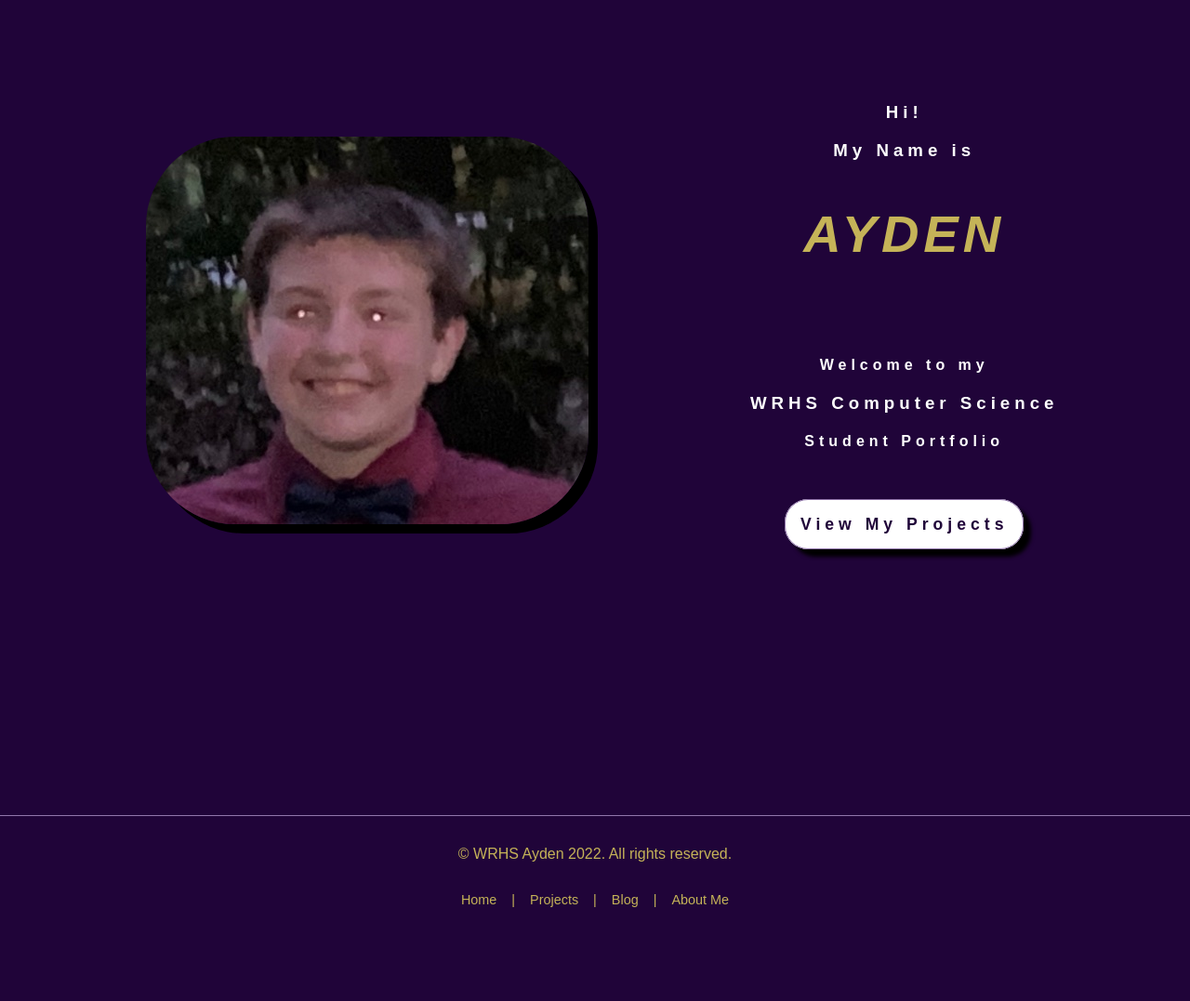
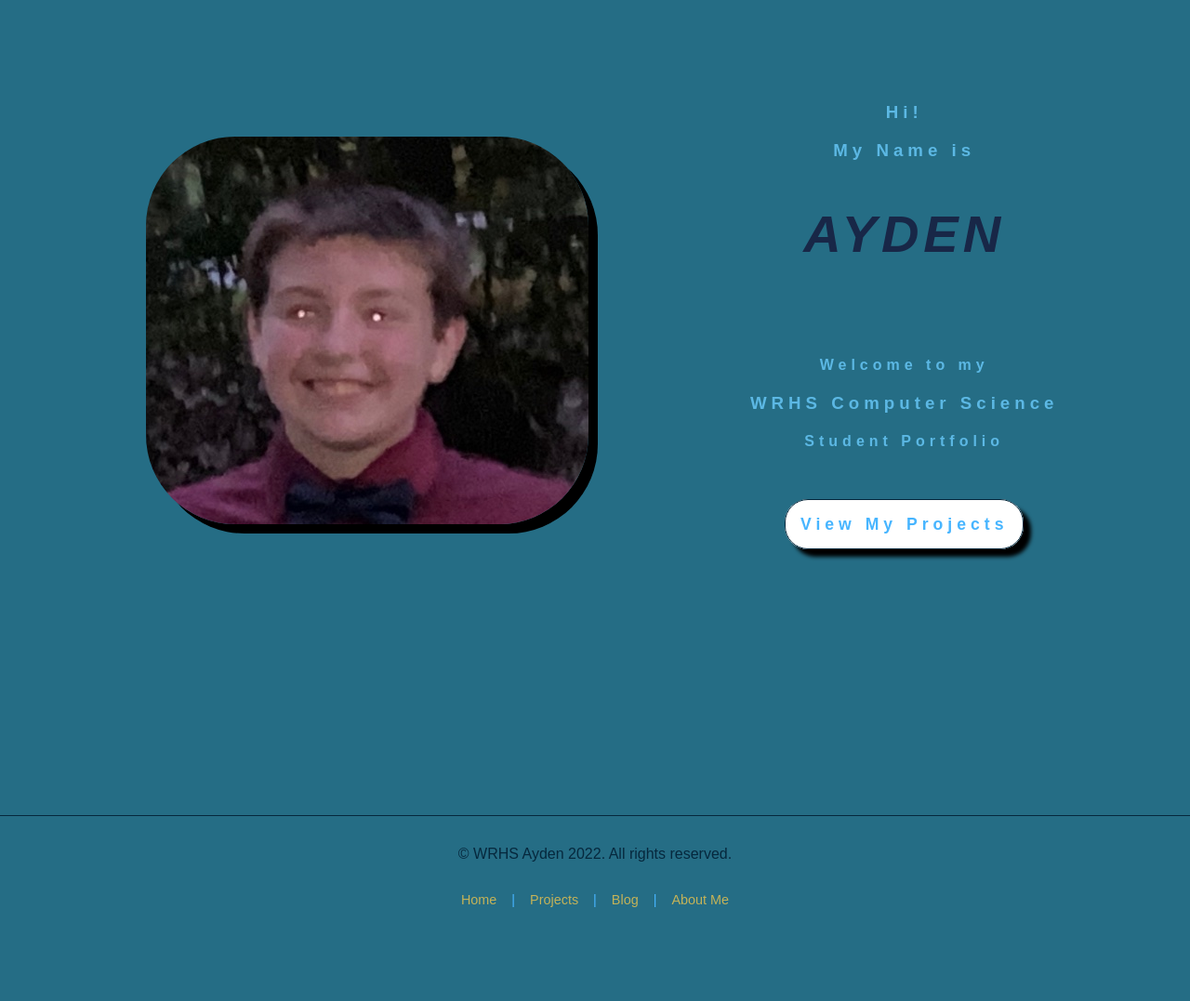
Before and after one commit to CSF2223/AydenW, a plain HTML site: page index.html in a window 1280 px wide. Shown: the part 73-1150 px from the top of the page at 93% size. Drawn offline with Linux system fonts and the light colour scheme.

Commit message:
Changed all colors and styled the main screen image.

```diff
--- a/nav.css
+++ b/nav.css
@@ -23,7 +23,7 @@ black: #000
 .logo {
     font-size: 2.2rem;
     margin: 0.75rem 2.5rem;
-    color: #c5b358;
+    color: #182747;
     font-family: 'Dancing Script', cursive;
 }
 
--- a/style.css
+++ b/style.css
@@ -1,11 +1,10 @@
 /*
 Color Palette
-background color: #200439
-primary: #512C73
-secondary: #361356
-tertiary: #6F4D8F
-accent: #9277AC
-vegasGold: #c5b358
+background color: #256D85
+primary: #47B5FF
+secondary: #06283D
+tertiary: #5CB8E4
+accent: #182747
 white: #fff
 black: #000
 */
@@ -20,8 +19,8 @@ body {
     padding: 0;
     font-family: 'Rubik Marker Hatch', sans-serif;
     font-weight: 300;
-    background-color: #200439;
-    color: #fff;
+    background-color: #256D85;
+    color: #5CB8E4;
 }
 
 .hero{
@@ -49,7 +48,7 @@ body {
 }
 
 .heroName{
-    color: #c5b358;
+    color: #182747;
     font-size: 2.5rem;
     text-transform: uppercase;
 }
@@ -66,15 +65,18 @@ body {
     margin: 2rem;
 }
 
+img:hover {
+  transform: scaleX(-1);
+}
 
 .button{
     background-color: #fff;
     padding: 1rem;
-    border: 1px solid #9277AC;
+    border: 1px solid #06283D;
     border-radius: 25px;
     font-size: 0.9rem;
     font-weight: 700;
-    color: #200439;
+    color: #47B5FF;
     text-decoration: none;
     box-shadow: 8px 8px 4px #000;
 }
@@ -96,7 +98,7 @@ body {
 
 .projectCard{
     background-color: #fff;
-    color: #200439;
+    color: #47B5FF;
     margin:4rem 3rem;
     padding: 0.5rem 2rem;
     text-align: center;
@@ -148,16 +150,16 @@ body {
 
 footer {
     text-align: center;
-    color: #c5b358;
+    color: #47B5FF;
     margin: 10rem 0;
-    border-top: 1px solid #9277AC;
+    border-top: 1px solid #06283D;
 }
 
 .copyright {
     margin: 1rem;
     padding: 1rem;
     font-size: 1rem;
-    color:#c5b358;
+    color:#06283D;
     display: block;
 }
 
```
Also changed, not shown: aboutMe.html (+2 -2 lines).
